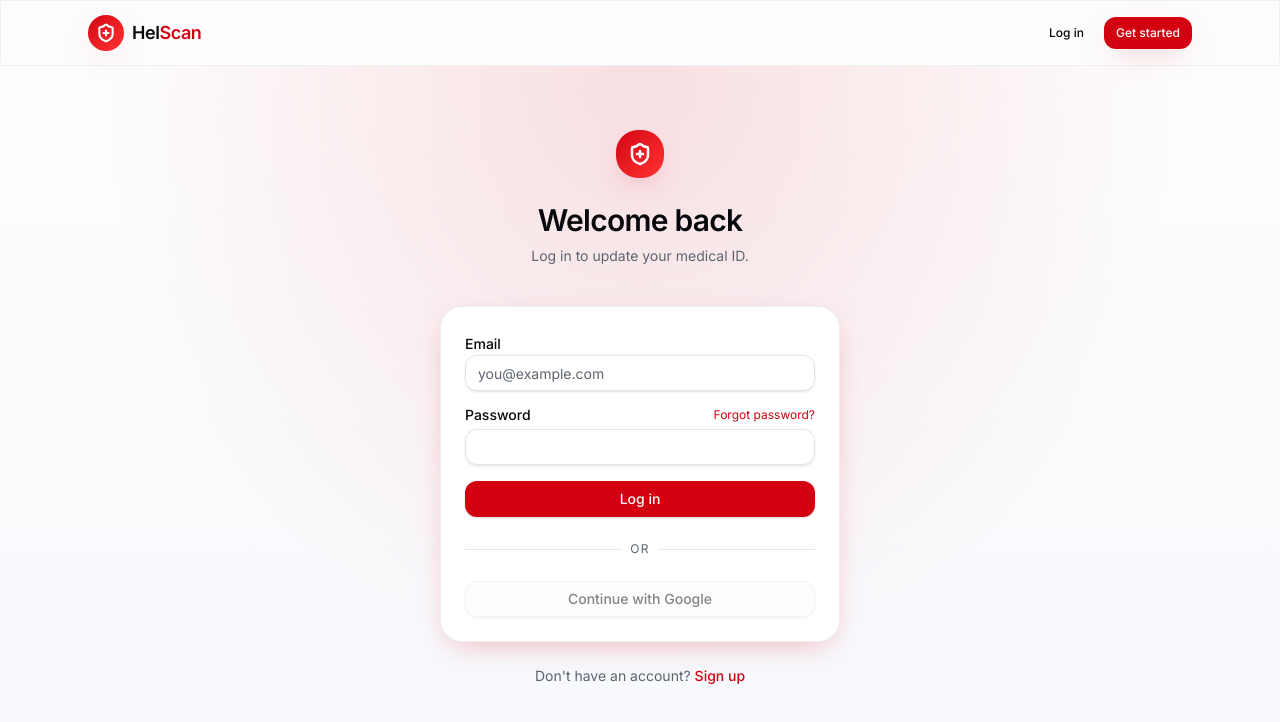
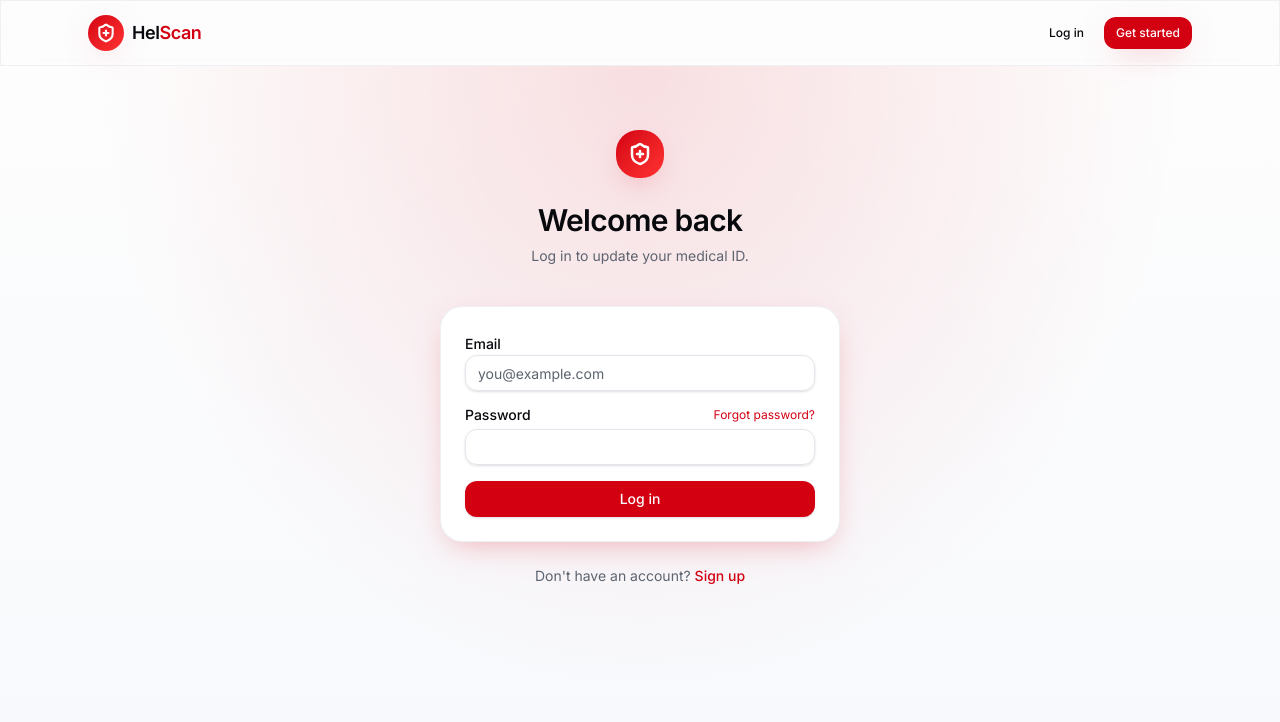
Before and after one commit to Ysh0910/HelScan, a React (Vite) app in the folder Client/: page /login in a window 1280 px wide. Shown: the top 722 px of the page. Built offline with nearby package versions, Linux system fonts and the light colour scheme; no server answers.

Commit message:
Remove Google login button and divider from login page

```diff
--- a/Client/src/routes/login.jsx
+++ b/Client/src/routes/login.jsx
@@ -107,19 +107,6 @@ function LoginPage() {
           <Button type="submit" className="w-full" disabled={loading}>
             {loading ? <Loader2 className="h-4 w-4 animate-spin" /> : "Log in"}
           </Button>
-
-          <div className="relative py-2">
-            <div className="absolute inset-0 flex items-center">
-              <span className="w-full border-t border-border" />
-            </div>
-            <div className="relative flex justify-center text-xs uppercase tracking-widest">
-              <span className="bg-card px-2 text-muted-foreground">or</span>
-            </div>
-          </div>
-
-          <Button type="button" variant="outline" className="w-full" disabled>
-            Continue with Google
-          </Button>
         </form>
 
         <p className="mt-6 text-center text-sm text-muted-foreground">
```
